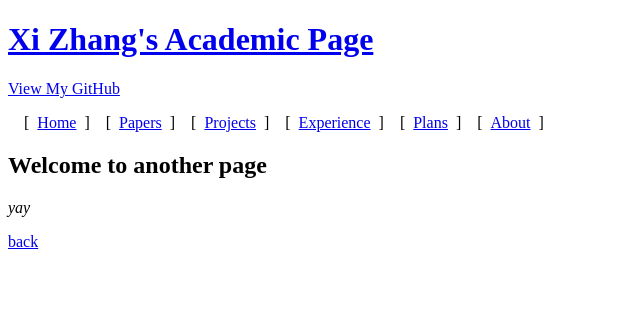
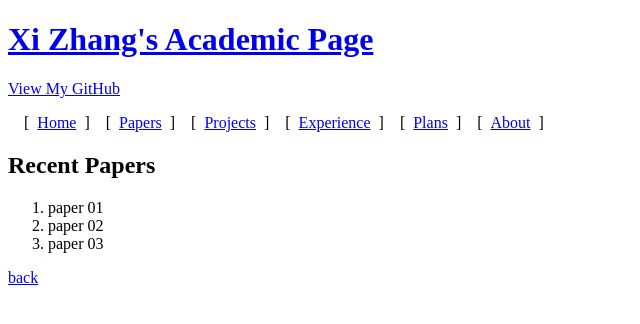
Before and after one commit to oca-john/academic-page, a Jekyll site: the page built from papers.md, in a window 1280 px wide. Shown: the top 324 px of the page, without its empty margins (0-640 px from the left). Built offline with Jekyll 4.4.1, drawn with Linux system fonts in a browser that asks for light colours; our own code applies the rules of GitHub Pages for plain Markdown files; the repository's description, which GitHub fills in, is left out.

Commit message:
Update and rename another-page.md to papers.md

```diff
--- a/another-page.md
+++ b/papers.md
@@ -1,11 +1,10 @@
----
-layout: default
----
 
 &emsp;[&ensp;[Home](./index.html)&ensp;]&emsp;[&ensp;[Papers](./publications.html)&ensp;]&emsp;[&ensp;[Projects](./projects.html)&ensp;]&emsp;[&ensp;[Experience](./experience.html)&ensp;]&emsp;[&ensp;[Plans](./plans.html)&ensp;]&emsp;[&ensp;[About](./about.html)&ensp;]&emsp;
 
-## Welcome to another page
+## Recent Papers
 
-_yay_
+1. paper 01
+2. paper 02
+3. paper 03
 
 [back](./)
```
